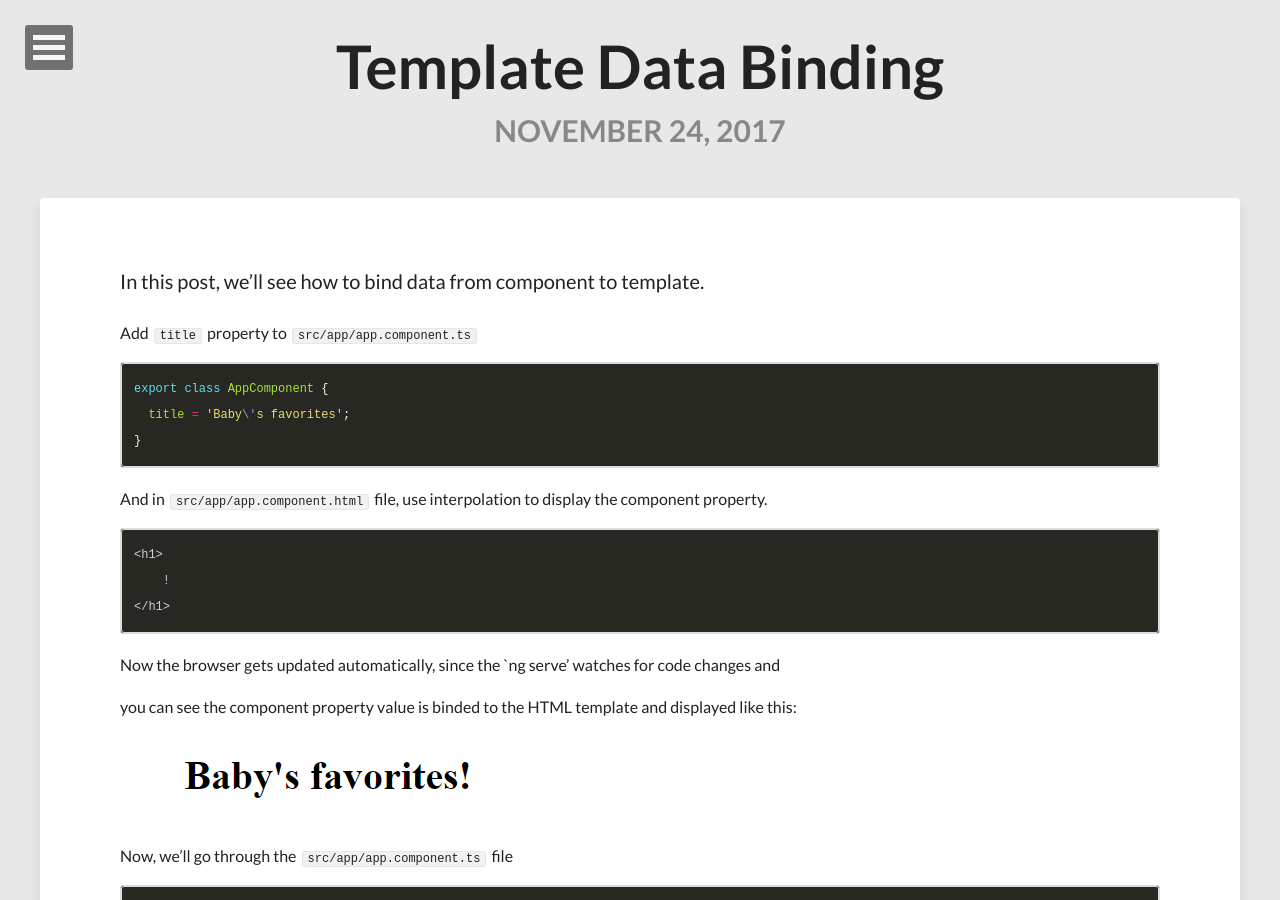
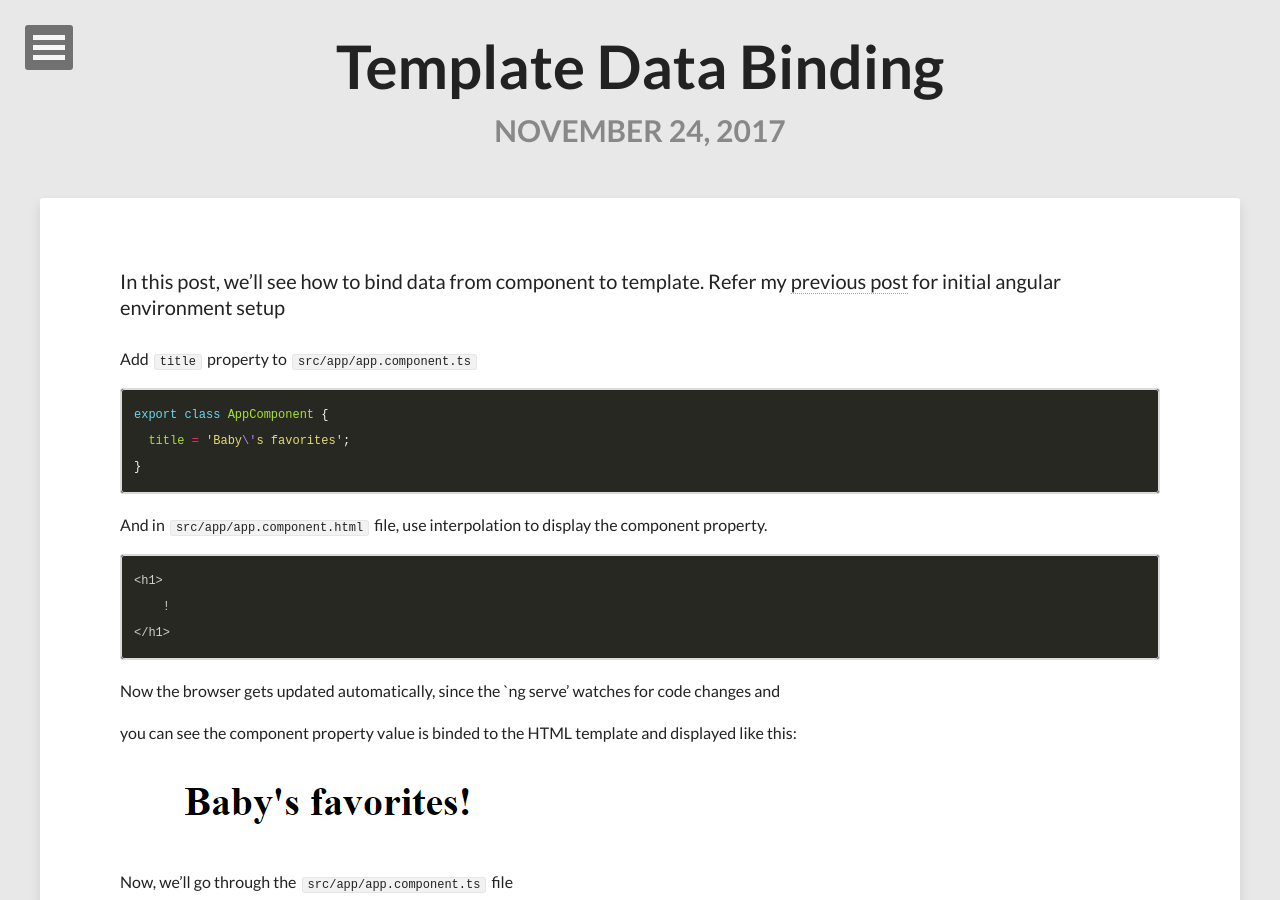
Before and after one commit to DeepikaRajendran/dev-mom, a Jekyll site: the page built from _posts/2017-11-24-template-data-binding.md, in a window 1280 px wide and 900 px high. Built offline with Jekyll 4.4.1, drawn with Linux system fonts in a browser that asks for light colours; nearby versions of some CDN libraries; our own code applies the rules of GitHub Pages for plain Markdown files.

Commit message:
Added another post's URL

````diff
--- a/_posts/2017-11-24-template-data-binding.md
+++ b/_posts/2017-11-24-template-data-binding.md
@@ -1,5 +1,5 @@
 In this post, we'll see how to bind data from component to template.
-
+Refer my [previous post](https://deepikarajendran.github.io/dev-mom//angular-setup-with-angular-cli/) for initial angular environment setup
 
 Add `title` property  to `src/app/app.component.ts`
 ```typescript
@@ -49,7 +49,7 @@ We should import `Component` symbol from Angular core library and annotate compo
 3. `styleUrls` - location of component CSS file
 
 Add the below style to `src/app/app.component.css`
-```CSS
+```
 h1{
     color: violet;
 }
````
